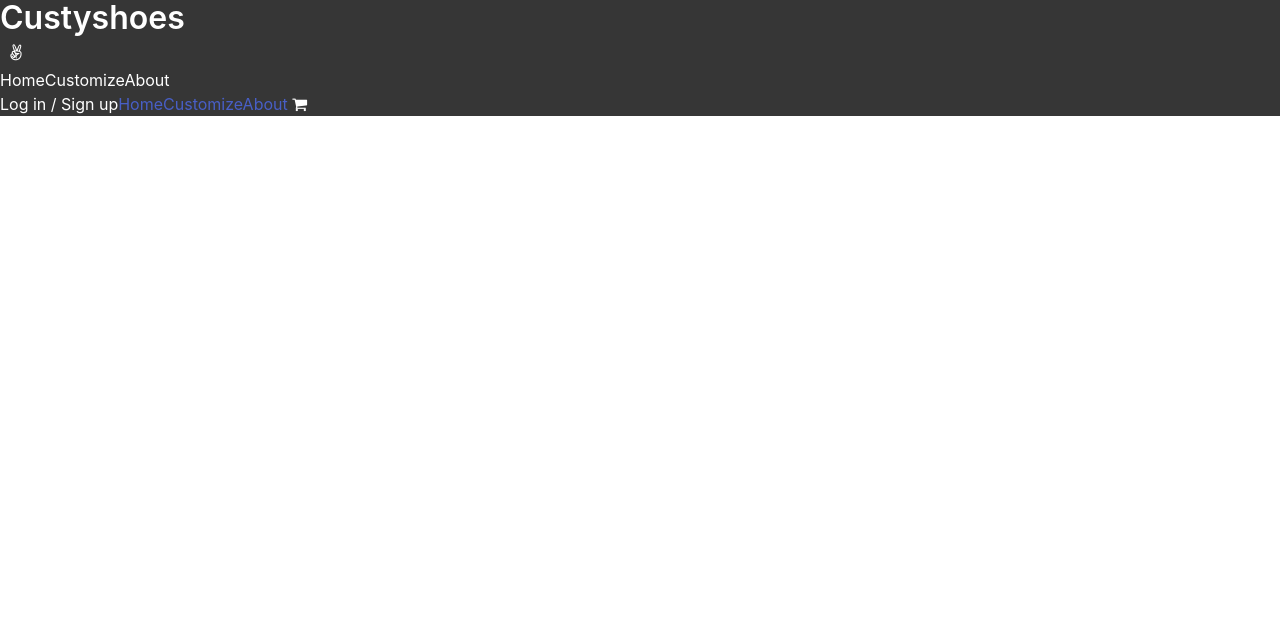
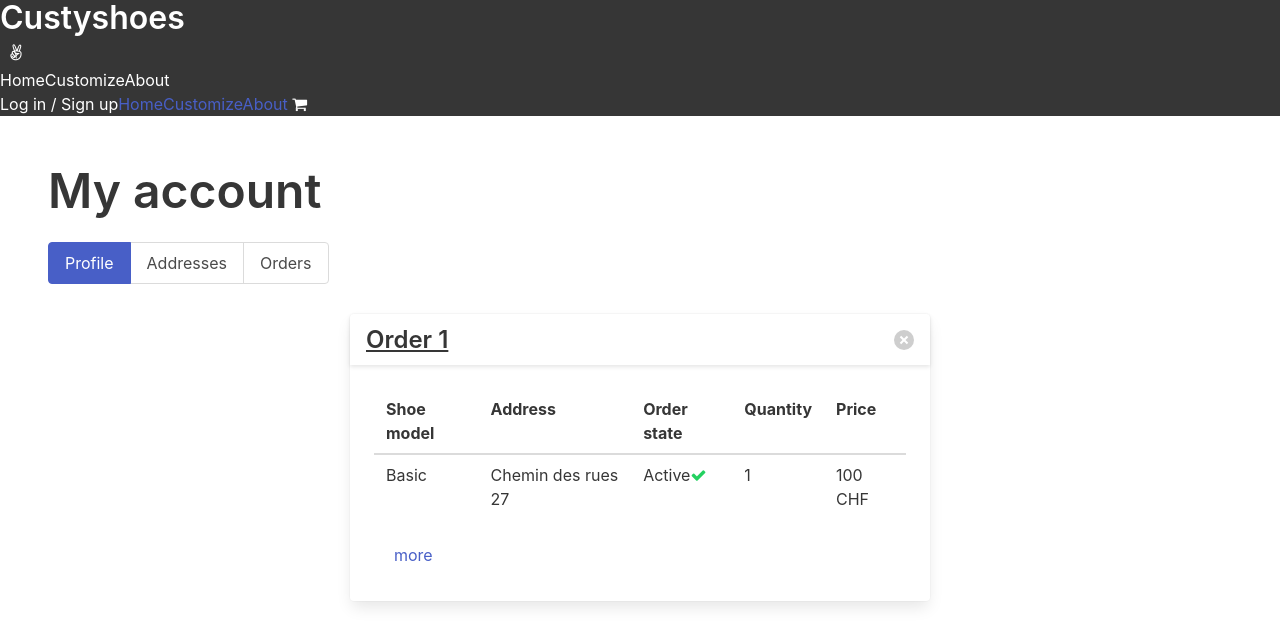
Before and after one commit to JordanAssayah/shoe-order, a Vue app in the folder frontend/: page /my-account/orders in a window 1280 px wide. Shown: the top 642 px of the page. Built offline with nearby package versions, Linux system fonts and the light colour scheme.

Commit message:
#11-CTS Add views for profile, addresses and orders

```diff
--- /dev/null
+++ b/frontend/src/pages/User/Account/Addresses.vue
@@ -0,0 +1,65 @@
+<template lang="html">
+  <div id="user-addresses">
+    <div class="columns is-multiline">
+      <div class="column is-6-desktop is-offset-3-desktop is-8-tablet is-offset-2-tablet">
+
+
+        <div class="card">
+          <header class="card-header">
+            <p class="card-header-title">
+              <span class="title is-4">Home</span>
+            </p>
+            <a class="card-header-icon">
+              <button class="button is-small" @click="editAddress">EDIT</button>
+            </a>
+            <a class="card-header-icon">
+              <button class="delete" @click="deleteAddress"></button>
+            </a>
+          </header>
+          <div class="card-content">
+            <div class="columns">
+              <div class="column is-2">
+                <p>default</p>
+              </div>
+              <div class="column">
+                Billy Bob, Rue central 27 bis 1009 Lausanne, +41 79 775 99 83
+              </div>
+            </div>
+          </div>
+        </div>
+
+
+      </div>
+      <div class="column is-2-desktop is-offset-3-desktop is-offset-2-tablet is-2-tablet">
+        <button type="button" class="button is-primary" @click="addAddress">Add an address</button>
+      </div>
+      <div class="column is-4-desktop is-6-tablet">
+        <div class="box">
+
+        </div>
+      </div>
+    </div>
+  </div>
+</template>
+
+<script>
+export default {
+  name: 'CTSUserAddresses',
+  methods: {
+    addAddress () {
+      console.log('addAddress')
+    },
+    editAddress () {
+      console.log('editAddress')
+    },
+    deleteAddress () {
+      console.log('deleteAddress')
+    }
+  }
+}
+</script>
+
+<style lang="sass">
+  #user-addresses
+    margin-top: 30px
+</style>
--- /dev/null
+++ b/frontend/src/pages/User/Account/BasicInfo.vue
@@ -0,0 +1,82 @@
+<template lang="html">
+  <div id="user-profile">
+    <div class="columns">
+      <div class="column is-4-desktop is-offset-4-desktop">
+        <div class="columns is-multiline">
+          <div class="column is-4">
+            <div class="field-label is-normal is-pulled-left">
+              <label class="label">First name</label>
+            </div>
+          </div>
+          <div class="column is-8">
+            <p class="control">
+              <input class="input" type="text" placeholder="Text input">
+            </p>
+          </div>
+
+          <div class="column is-4">
+            <div class="field-label is-normal is-pulled-left">
+              <label class="label">last name</label>
+            </div>
+          </div>
+          <div class="column is-8">
+            <p class="control">
+              <input class="input" type="text" placeholder="Text input">
+            </p>
+          </div>
+
+          <div class="column is-4">
+            <div class="field-label is-normal is-pulled-left">
+              <label class="label">Email</label>
+            </div>
+          </div>
+          <div class="column is-8">
+            <p>xsdfgdsfg@test.com</p>
+          </div>
+
+          <div class="column is-4">
+            <div class="field-label is-normal is-pulled-left">
+              <label class="label">Phone</label>
+            </div>
+          </div>
+          <div class="column is-8">
+            <p class="control">
+              <input class="input" type="text">
+            </p>
+          </div>
+
+          <div class="column is-4">
+            <div class="field-label is-normal is-pulled-left">
+              <label class="label">Birthdate</label>
+            </div>
+          </div>
+          <div class="column is-8">
+            <p>29 Août 1997</p>
+          </div>
+
+          <div class="column is-10 is-offset-1">
+            <button type="button" class="button is-fullwidth" @click="saveModifications">
+              Save modifications
+            </button>
+          </div>
+        </div>
+      </div>
+    </div>
+  </div>
+</template>
+
+<script>
+export default {
+  name: 'CTSProfile',
+  methods: {
+    saveModifications () {
+      console.log('saveModifications')
+    }
+  }
+}
+</script>
+
+<style lang="sass">
+#user-profile
+  margin-top: 30px
+</style>
--- /dev/null
+++ b/frontend/src/pages/User/Account/MyAccount.vue
@@ -0,0 +1,29 @@
+<template lang="html">
+  <div id="user-account">
+    <h1 class="title is-1 has-text-centered">My account</h1>
+    <div class="is-flex" style="justify-content: center">
+      <div class="tabs is-toggle">
+        <ul>
+          <li class="is-active">
+            <router-link :to="{ name: 'Profile' }">Profile</router-link>
+          </li>
+          <li>
+            <router-link :to="{ name: 'Addresses' }">Addresses</router-link>
+          </li>
+          <li>
+            <router-link :to="{ name: 'Orders' }">Orders</router-link>
+          </li>
+        </ul>
+      </div>
+    </div>
+    <router-view></router-view>
+  </div>
+</template>
+
+<script>
+export default {
+}
+</script>
+
+<style lang="css">
+</style>
--- /dev/null
+++ b/frontend/src/pages/User/Account/Orders.vue
@@ -0,0 +1,68 @@
+<template lang="html">
+  <div id="user-orders">
+    <div class="columns is-multiline">
+      <div class="column is-6-desktop is-offset-3-desktop is-8-tablet is-offset-2-tablet">
+
+
+        <div class="card">
+          <header class="card-header">
+            <p class="card-header-title">
+              <span class="title is-4"><u>Order 1</u></span>
+            </p>
+            <a class="card-header-icon">
+              <button class="delete" @click="cancelOrder"></button>
+            </a>
+          </header>
+          <div class="card-content">
+            <table class="table">
+              <thead>
+                <tr>
+                  <th>Shoe model</th>
+                  <th>Address</th>
+                  <th>Order state</th>
+                  <th>Quantity</th>
+                  <th>Price</th>
+                </tr>
+              </thead>
+              <tbody>
+                <tr>
+                  <td>Basic</td>
+                  <td>Chemin des rues 27</td>
+                  <td class="has-text-centered">
+                    <span>Active</span>
+                    <span class="icon is-small">
+                      <i class="fa fa-check" style="color: #23d160"></i>
+                    </span>
+                  </td>
+                  <td>1</td>
+                  <td>100 CHF</td>
+                </tr>
+              </tbody>
+            </table>
+            <div class="content" style="padding-left: 20px; padding-bottom: 10px">
+              <a href="#">more</a>
+            </div>
+          </div>
+        </div>
+
+
+      </div>
+    </div>
+  </div>
+</template>
+
+<script>
+export default {
+  name: 'CTSUserOrders',
+  methods: {
+    cancelOrder () {
+      console.log('cancelOrder')
+    }
+  }
+}
+</script>
+
+<style lang="sass">
+  #user-orders
+    margin-top: 30px
+</style>
--- a/frontend/src/router/index.js
+++ b/frontend/src/router/index.js
@@ -3,6 +3,10 @@ import Router       from 'vue-router'
 import Home         from '@/pages/Home/Home'
 import ShoesManager from '@/pages/Admin/ShoesManager'
 import Articles     from '@/pages/Articles/Articles'
+import MyAccount    from '@/pages/User/Account/MyAccount'
+import BasicInfo    from '@/pages/User/Account/BasicInfo'
+import Addresses    from '@/pages/User/Account/Addresses'
+import Orders       from '@/pages/User/Account/Orders'
 
 Vue.use(Router)
 
@@ -11,6 +15,27 @@ export default new Router({
   routes: [
     { path: '/', name: 'Home', component: Home },
     { path: '/shoes-manager', name: 'ShoesManager', component: ShoesManager },
-    { path: '/list-of-shoes', name: 'ShoesList', component: Articles }
+    { path: '/list-of-shoes', name: 'ShoesList', component: Articles },
+    { path: '/my-account',
+      name: 'MyAccount',
+      component: MyAccount,
+      children: [
+        {
+          path: 'profile',
+          name: 'Profile',
+          component: BasicInfo
+        },
+        {
+          path: 'addresses',
+          name: 'Addresses',
+          component: Addresses
+        },
+        {
+          path: 'orders',
+          name: 'Orders',
+          component: Orders
+        }
+      ]
+    }
   ]
 })
```
